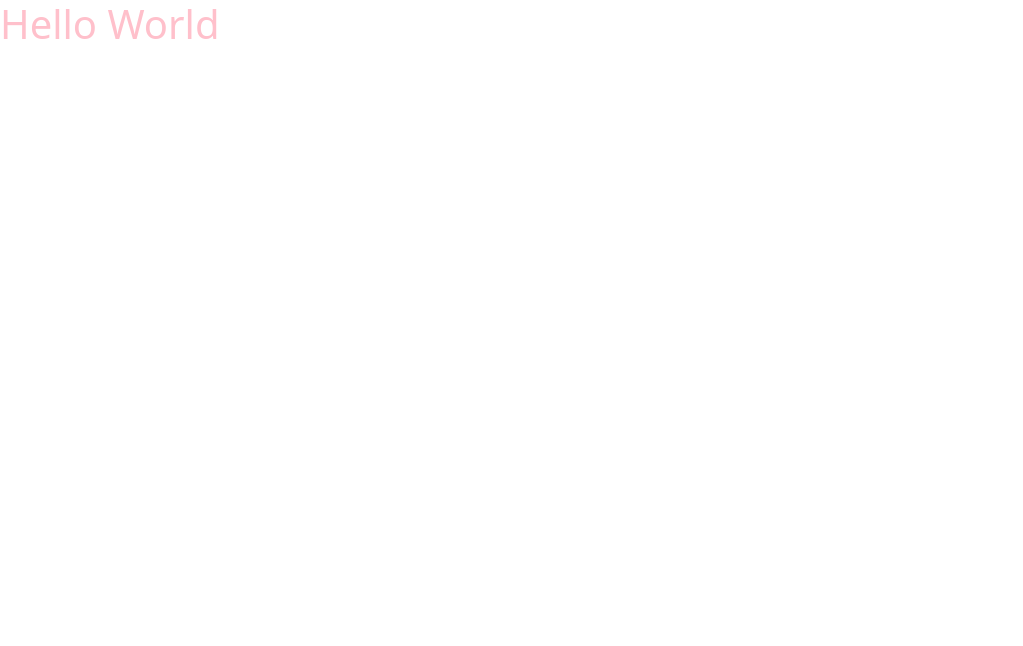
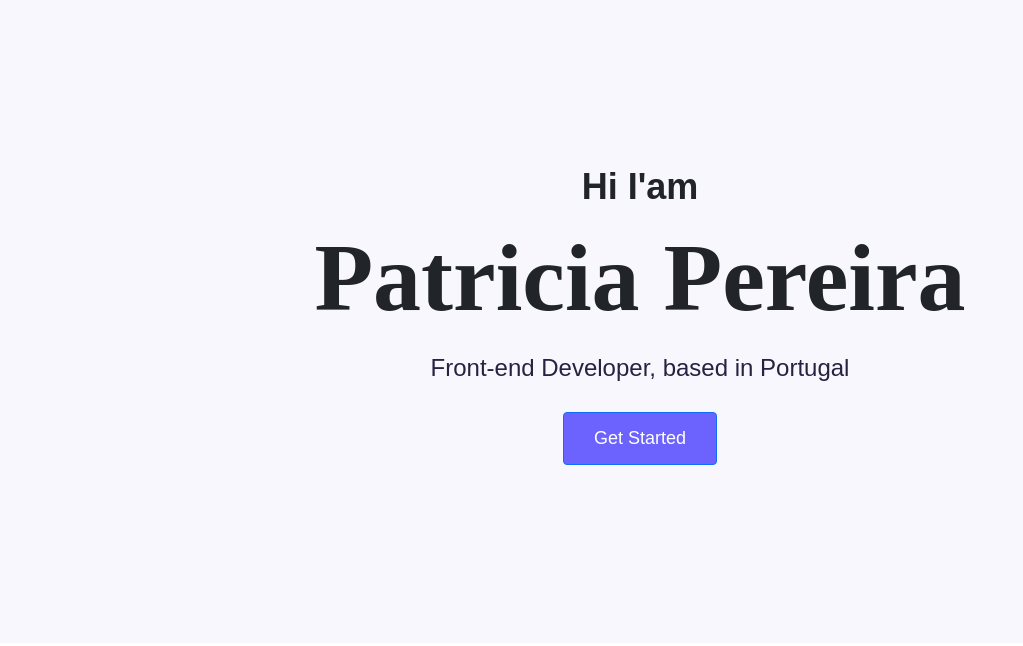
Before and after one commit to juliamoes/portfolio-project, a plain HTML site: page index.html in a window 1280 px wide. Shown: the whole page, without its empty margins (0-1023 px from the left). Drawn offline with nearby package versions, Linux system fonts and the light colour scheme.

Commit message:
hero page

```diff
--- a/index.html
+++ b/index.html
@@ -23,6 +23,11 @@
     <link rel="stylesheet" href="styles.css" />
   </head>
   <body>
-    <h1>Hello World</h1>
+    <div class="hero">
+      <p>Hi I'am</p>
+      <h1>Patricia Pereira</h1>
+      <h2>Front-end Developer, based in Portugal</h2>
+      <button class="btn btn-primary">Get Started</button>
+    </div>
   </body>
 </html>
--- a/styles.css
+++ b/styles.css
@@ -1,3 +1,39 @@
+:root {
+  --main-font: "Poppins", sans-serif;
+}
+
 h1 {
-  color: pink;
+  font-size: 96px;
+  line-height: 128px;
+  font-family: "Playfair display", serif;
+  font-weight: 700;
 }
+.hero {
+  text-align: center;
+  background-color: #f9f7fe;
+  padding: 160px 0;
+}
+p {
+  font-family: var(--main-font);
+  font-size: 36px;
+  line-height: 54px;
+  font-weight: 700;
+  margin: 0;
+}
+h2 {
+  font-family: var(--main-font);
+  font-weight: 400;
+  font-size: 24px;
+  line-height: 36px;
+  color: #272142;
+}
+.btn-primary {
+  font-family: var(--main-font);
+  font-weight: 500;
+  font-size: 18px;
+  line-height: 27px;
+  margin: 18px 46px;
+  background-color: #6c63ff;
+  padding: 12px 30px;
+  border-radius: 4px;
+}
```
